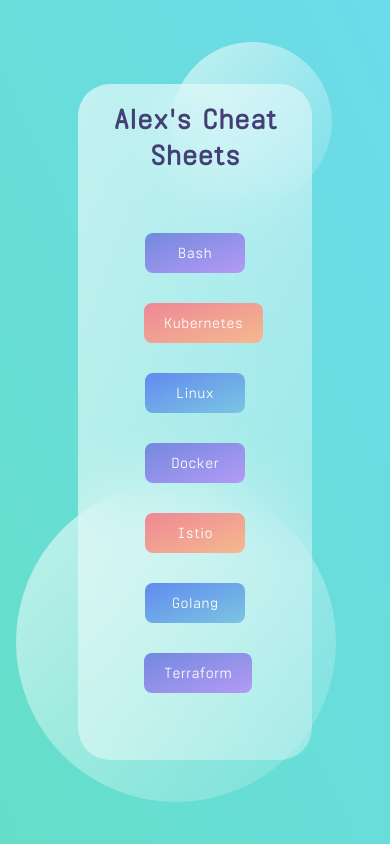
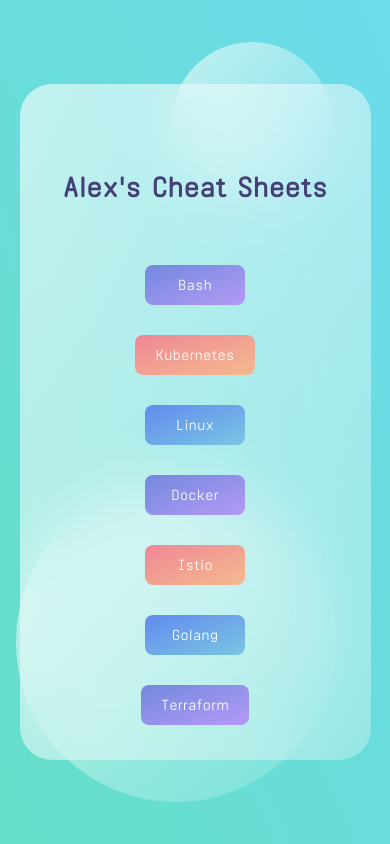
Before and after one commit to mambalex/Alex-s-Cheatsheets, a Gatsby site: page / in a window 390 px wide. Built offline with nearby package versions, Linux system fonts and the light colour scheme; Gatsby itself is replaced by a stand-in of ours; some packages are replaced by stand-ins of ours.

Commit message:
Fixed mobile view

```diff
--- a/src/styles/cheatsheet.scss
+++ b/src/styles/cheatsheet.scss
@@ -80,6 +80,11 @@
     h2 {
       width: 100%;
       margin-top: 50px;
+    }
+    @media screen and (max-width: 778px) {
+      padding: 0;
+      margin-top: 100px;
+      width: 100%;
     }
   }
   .sidebar {
--- a/src/styles/index.scss
+++ b/src/styles/index.scss
@@ -1,7 +1,6 @@
 .home-container {
   min-height: 100vh;
   background: linear-gradient(to right top, #65dfc9, #6cdbeb);
-  // background: linear-gradient(to right top, #65dfc9, #caf7fe);
   display: flex;
   align-items: center;
   justify-content: center;
@@ -24,7 +23,14 @@
   border-radius: 2rem;
   z-index: 2;
   backdrop-filter: blur(2rem);
-  //   border: 1.5px solid white;
+  @media screen and (max-width: 700px) {
+    width: 90%;
+    overflow-y: scroll;
+    height: 80vh;
+    > h1 {
+      margin-top: 50px !important;
+    }
+  }
   > h1 {
     // color: #3e5a7e;
     color: rgb(68, 63, 116);
```
